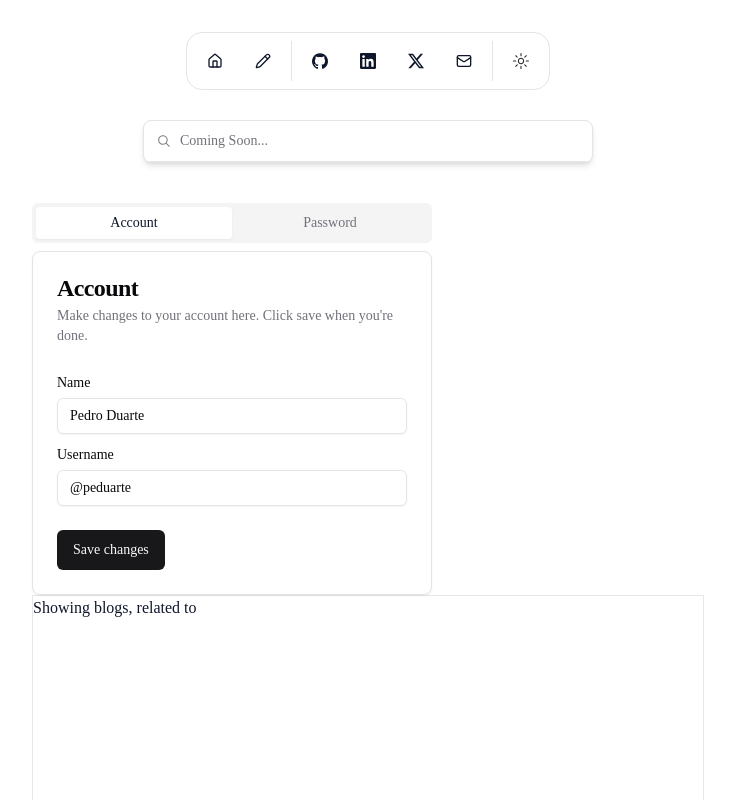
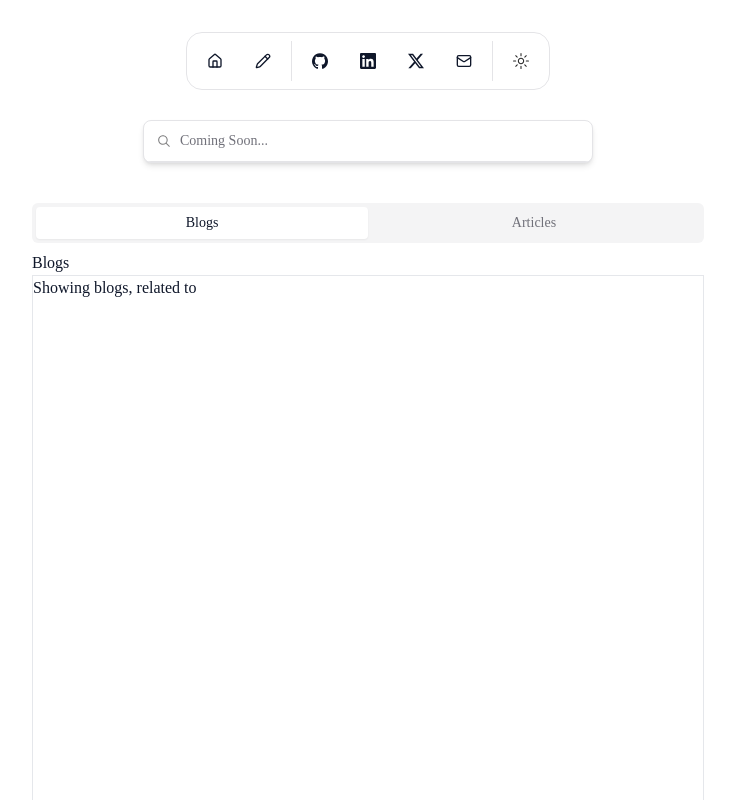
Before and after one commit to nishantb06/website-v2, a Next.js app: page /blog in a window 1280 px wide. Shown: the top 800 px of the page, without its empty margins (272-1007 px from the left). Built offline with nearby package versions, Linux system fonts and the light colour scheme.

Commit message:
remving cards from tabs demo

```diff
--- a/components/tabsdemo.tsx
+++ b/components/tabsdemo.tsx
@@ -1,14 +1,3 @@
-import { Button } from "./ui/button"
-import {
-  Card,
-  CardContent,
-  CardDescription,
-  CardFooter,
-  CardHeader,
-  CardTitle,
-} from "./ui/card"
-import { Input } from "./ui/input"
-import { Label } from "./ui/label"
 import {
   Tabs,
   TabsContent,
@@ -18,56 +7,17 @@ import {
 
 export function TabsDemo() {
   return (
-    <Tabs defaultValue="account" className="w-[400px]">
+    <Tabs defaultValue="blogs" className="w-full">
       <TabsList className="grid w-full grid-cols-2">
-        <TabsTrigger value="account">Account</TabsTrigger>
-        <TabsTrigger value="password">Password</TabsTrigger>
+        <TabsTrigger value="blogs">Blogs</TabsTrigger>
+        <TabsTrigger value="articles">Articles</TabsTrigger>
       </TabsList>
-      <TabsContent value="account">
-        <Card>
-          <CardHeader>
-            <CardTitle>Account</CardTitle>
-            <CardDescription>
-              Make changes to your account here. Click save when you&apos;re done.
-            </CardDescription>
-          </CardHeader>
-          <CardContent className="space-y-2">
-            <div className="space-y-1">
-              <Label htmlFor="name">Name</Label>
-              <Input id="name" defaultValue="Pedro Duarte" />
-            </div>
-            <div className="space-y-1">
-              <Label htmlFor="username">Username</Label>
-              <Input id="username" defaultValue="@peduarte" />
-            </div>
-          </CardContent>
-          <CardFooter>
-            <Button>Save changes</Button>
-          </CardFooter>
-        </Card>
+      <TabsContent value="blogs">
+        {/* whatever you want to show here under blogs should be here */}
+        <p>Blogs</p>
       </TabsContent>
-      <TabsContent value="password">
-        <Card>
-          <CardHeader>
-            <CardTitle>Password</CardTitle>
-            <CardDescription>
-              Change your password here. After saving, you'll be logged out.
-            </CardDescription>
-          </CardHeader>
-          <CardContent className="space-y-2">
-            <div className="space-y-1">
-              <Label htmlFor="current">Current password</Label>
-              <Input id="current" type="password" />
-            </div>
-            <div className="space-y-1">
-              <Label htmlFor="new">New password</Label>
-              <Input id="new" type="password" />
-            </div>
-          </CardContent>
-          <CardFooter>
-            <Button>Save password</Button>
-          </CardFooter>
-        </Card>
+      <TabsContent value="articles">
+        <p>Articles</p>
       </TabsContent>
     </Tabs>
   )
```
